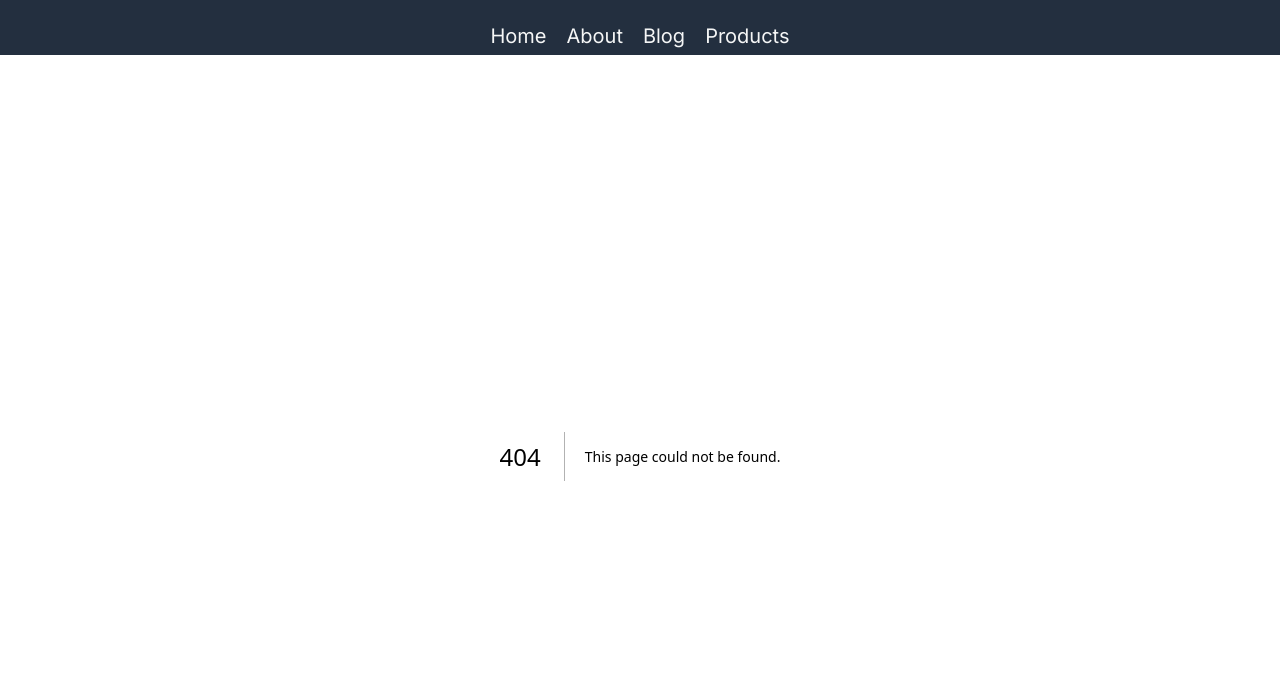
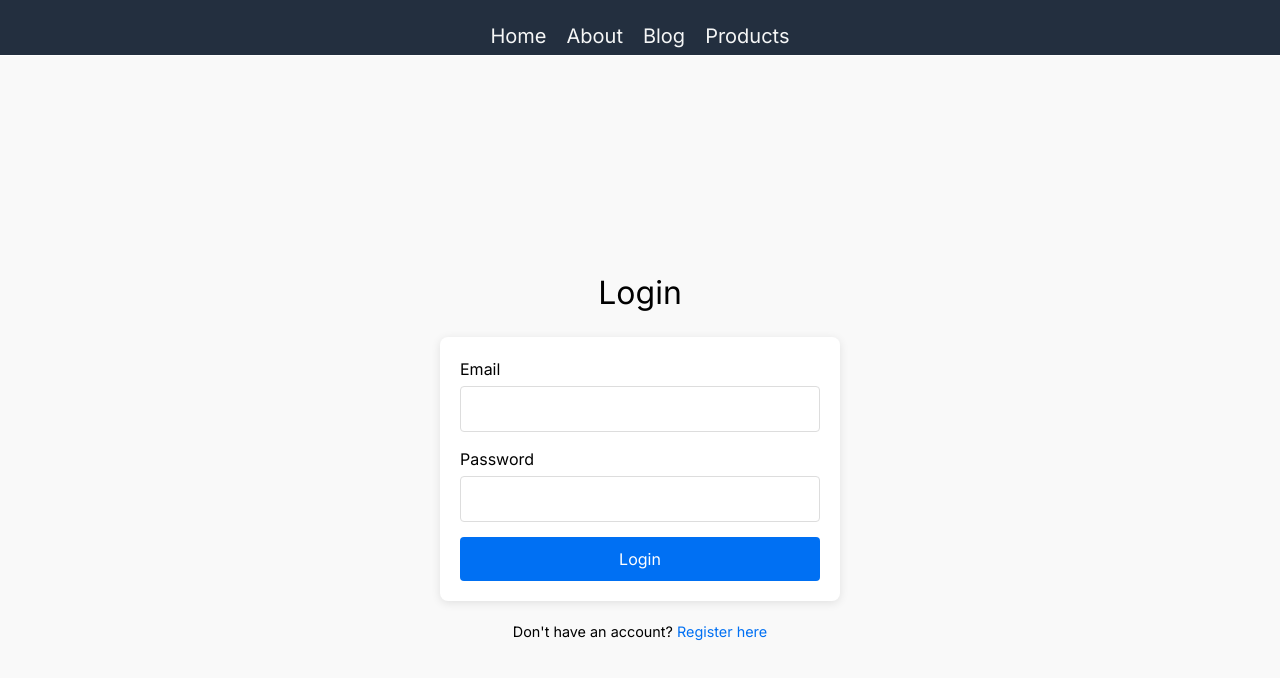
Before and after one commit to DTarkh/tbc-next.js, a Next.js app: page /auth in a window 1280 px wide. Before the commit this address had no page. Shown: the top 678 px of the page. Built offline with nearby package versions, Linux system fonts and the light colour scheme.

Commit message:
added auth page and changed primary path

```diff
--- /dev/null
+++ b/app/auth/Auth.css
@@ -0,0 +1,69 @@
+/* app/auth/auth.css */
+
+.auth-container {
+    display: flex;
+    flex-direction: column;
+    align-items: center;
+    justify-content: center;
+    min-height: 100vh;
+    padding: 20px;
+    background-color: #f9f9f9;
+  }
+
+  .auth-title {
+    font-size: 2rem;
+    margin-bottom: 20px;
+  }
+
+  .auth-form {
+    width: 100%;
+    max-width: 400px;
+    background: white;
+    padding: 20px;
+    border-radius: 8px;
+    box-shadow: 0 2px 10px rgba(0, 0, 0, 0.1);
+  }
+
+  .form-group {
+    margin-bottom: 15px;
+  }
+
+  label {
+    display: block;
+    margin-bottom: 5px;
+  }
+
+  input {
+    width: 100%;
+    padding: 10px;
+    border: 1px solid #ddd;
+    border-radius: 4px;
+  }
+
+  .auth-button {
+    width: 100%;
+    padding: 10px;
+    background-color: #0070f3;
+    color: white;
+    border: none;
+    border-radius: 4px;
+    cursor: pointer;
+  }
+
+  .auth-button:hover {
+    background-color: #005bb5;
+  }
+
+  .auth-footer {
+    margin-top: 20px;
+    font-size: 0.9rem;
+  }
+
+  .auth-footer a {
+    color: #0070f3;
+    text-decoration: none;
+  }
+
+  .auth-footer a:hover {
+    text-decoration: underline;
+  }
--- /dev/null
+++ b/app/auth/page.jsx
@@ -0,0 +1,23 @@
+import "./Auth.css"
+
+const AuthPage = () => {
+  return (
+    <div className="auth-container">
+      <h2 className="auth-title">Login</h2>
+      <form className="auth-form">
+        <div className="form-group">
+          <label htmlFor="email">Email</label>
+          <input type="email" id="email" name="email" required />
+        </div>
+        <div className="form-group">
+          <label htmlFor="password">Password</label>
+          <input type="password" id="password" name="password" required />
+        </div>
+        <button type="submit" className="auth-button">Login</button>
+      </form>
+      <p className="auth-footer">Don't have an account? <a href="/auth/register">Register here</a></p>
+    </div>
+  )
+}
+
+export default AuthPage
--- a/app/page.tsx
+++ b/app/page.tsx
@@ -1,113 +1,5 @@
-import Image from 'next/image'
+import { redirect } from "next/navigation"
 
 export default function Home() {
-  return (
-    <main className="flex min-h-screen flex-col items-center justify-between p-24">
-      <div className="z-10 max-w-5xl w-full items-center justify-between font-mono text-sm lg:flex">
-        <p className="fixed left-0 top-0 flex w-full justify-center border-b border-gray-300 bg-gradient-to-b from-zinc-200 pb-6 pt-8 backdrop-blur-2xl dark:border-neutral-800 dark:bg-zinc-800/30 dark:from-inherit lg:static lg:w-auto  lg:rounded-xl lg:border lg:bg-gray-200 lg:p-4 lg:dark:bg-zinc-800/30">
-          Get started by editing&nbsp;
-          <code className="font-mono font-bold">app/page.tsx</code>
-        </p>
-        <div className="fixed bottom-0 left-0 flex h-48 w-full items-end justify-center bg-gradient-to-t from-white via-white dark:from-black dark:via-black lg:static lg:h-auto lg:w-auto lg:bg-none">
-          <a
-            className="pointer-events-none flex place-items-center gap-2 p-8 lg:pointer-events-auto lg:p-0"
-            href="https://vercel.com?utm_source=create-next-app&utm_medium=appdir-template&utm_campaign=create-next-app"
-            target="_blank"
-            rel="noopener noreferrer"
-          >
-            By{' '}
-            <Image
-              src="/vercel.svg"
-              alt="Vercel Logo"
-              className="dark:invert"
-              width={100}
-              height={24}
-              priority
-            />
-          </a>
-        </div>
-      </div>
-
-      <div className="relative flex place-items-center before:absolute before:h-[300px] before:w-[480px] before:-translate-x-1/2 before:rounded-full before:bg-gradient-radial before:from-white before:to-transparent before:blur-2xl before:content-[''] after:absolute after:-z-20 after:h-[180px] after:w-[240px] after:translate-x-1/3 after:bg-gradient-conic after:from-sky-200 after:via-blue-200 after:blur-2xl after:content-[''] before:dark:bg-gradient-to-br before:dark:from-transparent before:dark:to-blue-700 before:dark:opacity-10 after:dark:from-sky-900 after:dark:via-[#0141ff] after:dark:opacity-40 before:lg:h-[360px] z-[-1]">
-        <Image
-          className="relative dark:drop-shadow-[0_0_0.3rem_#ffffff70] dark:invert"
-          src="/next.svg"
-          alt="Next.js Logo"
-          width={180}
-          height={37}
-          priority
-        />
-      </div>
-
-      <div className="mb-32 grid text-center lg:max-w-5xl lg:w-full lg:mb-0 lg:grid-cols-4 lg:text-left">
-        <a
-          href="https://nextjs.org/docs?utm_source=create-next-app&utm_medium=appdir-template&utm_campaign=create-next-app"
-          className="group rounded-lg border border-transparent px-5 py-4 transition-colors hover:border-gray-300 hover:bg-gray-100 hover:dark:border-neutral-700 hover:dark:bg-neutral-800/30"
-          target="_blank"
-          rel="noopener noreferrer"
-        >
-          <h2 className={`mb-3 text-2xl font-semibold`}>
-            Docs{' '}
-            <span className="inline-block transition-transform group-hover:translate-x-1 motion-reduce:transform-none">
-              -&gt;
-            </span>
-          </h2>
-          <p className={`m-0 max-w-[30ch] text-sm opacity-50`}>
-            Find in-depth information about Next.js features and API.
-          </p>
-        </a>
-
-        <a
-          href="https://nextjs.org/learn?utm_source=create-next-app&utm_medium=appdir-template-tw&utm_campaign=create-next-app"
-          className="group rounded-lg border border-transparent px-5 py-4 transition-colors hover:border-gray-300 hover:bg-gray-100 hover:dark:border-neutral-700 hover:dark:bg-neutral-800/30"
-          target="_blank"
-          rel="noopener noreferrer"
-        >
-          <h2 className={`mb-3 text-2xl font-semibold`}>
-            Learn{' '}
-            <span className="inline-block transition-transform group-hover:translate-x-1 motion-reduce:transform-none">
-              -&gt;
-            </span>
-          </h2>
-          <p className={`m-0 max-w-[30ch] text-sm opacity-50`}>
-            Learn about Next.js in an interactive course with&nbsp;quizzes!
-          </p>
-        </a>
-
-        <a
-          href="https://vercel.com/templates?framework=next.js&utm_source=create-next-app&utm_medium=appdir-template&utm_campaign=create-next-app"
-          className="group rounded-lg border border-transparent px-5 py-4 transition-colors hover:border-gray-300 hover:bg-gray-100 hover:dark:border-neutral-700 hover:dark:bg-neutral-800/30"
-          target="_blank"
-          rel="noopener noreferrer"
-        >
-          <h2 className={`mb-3 text-2xl font-semibold`}>
-            Templates{' '}
-            <span className="inline-block transition-transform group-hover:translate-x-1 motion-reduce:transform-none">
-              -&gt;
-            </span>
-          </h2>
-          <p className={`m-0 max-w-[30ch] text-sm opacity-50`}>
-            Explore the Next.js 13 playground.
-          </p>
-        </a>
-
-        <a
-          href="https://vercel.com/new?utm_source=create-next-app&utm_medium=appdir-template&utm_campaign=create-next-app"
-          className="group rounded-lg border border-transparent px-5 py-4 transition-colors hover:border-gray-300 hover:bg-gray-100 hover:dark:border-neutral-700 hover:dark:bg-neutral-800/30"
-          target="_blank"
-          rel="noopener noreferrer"
-        >
-          <h2 className={`mb-3 text-2xl font-semibold`}>
-            Deploy{' '}
-            <span className="inline-block transition-transform group-hover:translate-x-1 motion-reduce:transform-none">
-              -&gt;
-            </span>
-          </h2>
-          <p className={`m-0 max-w-[30ch] text-sm opacity-50`}>
-            Instantly deploy your Next.js site to a shareable URL with Vercel.
-          </p>
-        </a>
-      </div>
-    </main>
-  )
+  redirect('/auth')
 }
```
